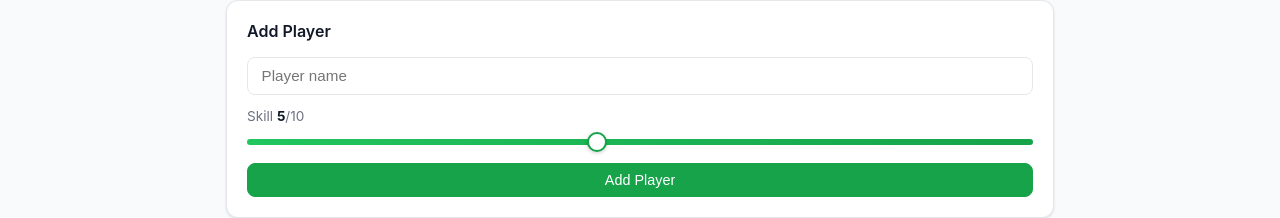
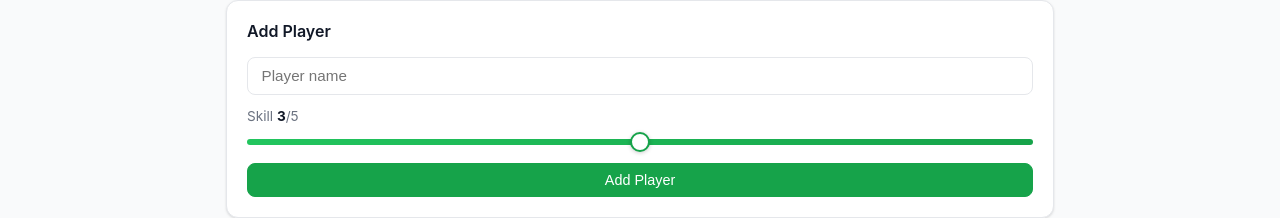
Before and after one commit to I-Isroilov/Team-maker, a React (Vite) app: page / in a window 1280 px wide. Shown: the part 97-315 px from the top of the page. Built offline with nearby package versions, Linux system fonts and the light colour scheme.

Commit message:
Change max score from 10 to 5 with 0.5 steps
Score range is now 1–5 (steps of 0.5). Updated labels and badge
colour thresholds to match the new scale. Default score for new
players set to 3.

https://claude.ai/code/session_01YAkENeVybjJfdMeZrRgGrm

```diff
--- a/src/components/PlayersTab.jsx
+++ b/src/components/PlayersTab.jsx
@@ -1,16 +1,15 @@
 import { useState } from 'react';
 
 function scoreLabel(s) {
-  if (s <= 2)   return 'Beginner';
-  if (s <= 4)   return 'Amateur';
-  if (s <= 6)   return 'Average';
-  if (s <= 8)   return 'Good';
-  if (s <= 9)   return 'Excellent';
-  return 'Pro';
+  if (s <= 1.5) return 'Beginner';
+  if (s <= 2.5) return 'Amateur';
+  if (s <= 3.5) return 'Average';
+  if (s <= 4.5) return 'Good';
+  return 'Excellent';
 }
 
 function ScoreBadge({ score }) {
-  const level = score <= 2 ? 'low' : score <= 4 ? 'mid-low' : score <= 6 ? 'mid' : score <= 8 ? 'high' : 'top';
+  const level = score <= 1.5 ? 'low' : score <= 2.5 ? 'mid-low' : score <= 3.5 ? 'mid' : score <= 4.5 ? 'high' : 'top';
   return (
     <span className={`score-badge score-${level}`}>
       {score} <span className="score-label">{scoreLabel(score)}</span>
@@ -41,7 +40,7 @@ function PlayerRow({ player, onUpdate, onDelete }) {
         />
         <div className="score-slider-wrap">
           <input
-            type="range" min="1" max="10" step="0.5" value={score}
+            type="range" min="1" max="5" step="0.5" value={score}
             onChange={e => setScore(Number(e.target.value))}
             className="score-slider"
           />
@@ -69,7 +68,7 @@ function PlayerRow({ player, onUpdate, onDelete }) {
 
 export default function PlayersTab({ players, onAdd, onUpdate, onDelete }) {
   const [name, setName] = useState('');
-  const [score, setScore] = useState(5);
+  const [score, setScore] = useState(3);
 
   function handleAdd() {
     if (onAdd(name, score)) setName('');
@@ -88,9 +87,9 @@ export default function PlayersTab({ players, onAdd, onUpdate, onDelete }) {
             onKeyDown={e => e.key === 'Enter' && handleAdd()}
           />
           <div className="score-field">
-            <label>Skill <strong>{score}</strong>/10</label>
+            <label>Skill <strong>{score}</strong>/5</label>
             <input
-              type="range" min="1" max="10" step="0.5" value={score}
+              type="range" min="1" max="5" step="0.5" value={score}
               onChange={e => setScore(Number(e.target.value))}
               className="score-slider"
             />
```
